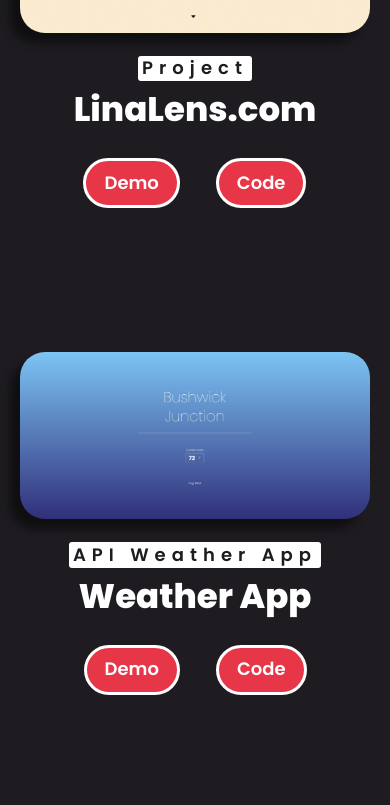
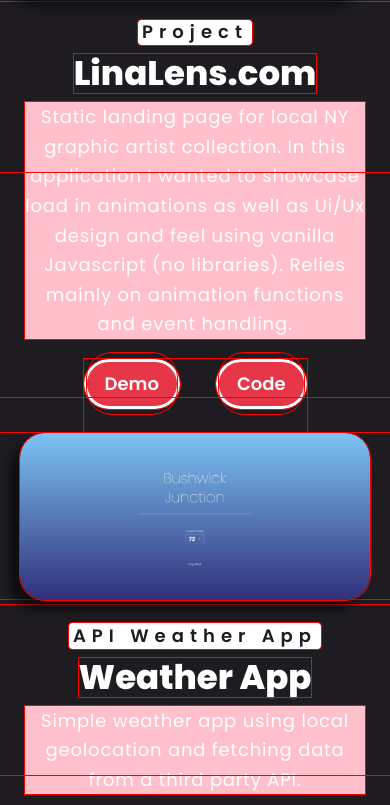
Before and after one commit to GioLorenzo/PORTFOLIO, a website: page index.html in a window 390 px wide. Shown: the part 1599-2404 px from the top of the page. Drawn offline with nearby package versions, Linux system fonts and the light colour scheme; a script that the page names is missing.

Commit message:
fixed mobile layout

```diff
--- a/index.html
+++ b/index.html
@@ -124,8 +124,11 @@
                 <div class="inner">
                     <p class="subtitle">Project</p>
                     <p class="featured-title">LinaLens.com</p>
-                    <p class="featured-desc">Lorem ipsum dolor sit amet consectetur adipisicing elit. Soluta natus
-                        optio, eaque modi doloribus quis maxime magnam sapiente itaque id!</p>
+                    <p class="featured-desc">Static landing page for local NY graphic artist collection. In this
+                        application I wanted to showcase load in animations as well as Ui/Ux design and feel using
+                        vanilla Javascript (no libraries).
+                        Relies mainly on animation functions and event handling.
+                    </p>
                     <div class="button-container">
                         <button class="project-one-demo">
                             <a href="https://giolorenzo.github.io/Lina-Mohamed-Project/" target="_blank">Demo</a>
@@ -143,8 +146,7 @@
                 <div class="inner">
                     <p class="subtitle">API Weather App</p>
                     <p class="featured-title">Weather App</p>
-                    <p class="featured-desc">Lorem ipsum dolor sit amet consectetur adipisicing elit. Soluta natus
-                        optio, eaque modi doloribus quis maxime magnam sapiente itaque id!</p>
+                    <p class="featured-desc">Simple weather app using local geolocation and fetching data from a third party API.</p>
                     <div class="button-container">
                         <button class="project-one-demo">
                             <a href="https://giolorenzo.github.io/js-weather-app-using-api/" target="_blank">Demo</a>
@@ -162,8 +164,7 @@
                 <div class="inner">
                     <p class="subtitle">Animations</p>
                     <p class="featured-title">FormAnimate.com</p>
-                    <p class="featured-desc">Lorem ipsum dolor sit amet consectetur adipisicing elit. Soluta natus
-                        optio, eaque modi doloribus quis maxime magnam sapiente itaque id!</p>
+                    <p class="featured-desc">Form animations and validation to showcase Ui/Ux proficiency.</p>
                     <div class="button-container">
                         <button class="project-one-demo">
                             <a href="https://giolorenzo.github.io/Full-Page-Form-Animation/" target='_blank'>Demo</a>
@@ -181,8 +182,7 @@
                 <div class="inner">
                     <p class="subtitle">Resposive Mock Site</p>
                     <p class="featured-title">Leika Cameras</p>
-                    <p class="featured-desc">Lorem ipsum dolor sit amet consectetur adipisicing elit. Soluta natus
-                        optio, eaque modi doloribus quis maxime magnam sapiente itaque id!</p>
+                    <p class="featured-desc">A static, responsive, mobile-friendly landing page</p>
                     <div class="button-container">
                         <button class="project-one-demo">
                             <a href="https://giolorenzo.github.io/responsive-camera-site/" target='_blank'>Demo</a>
@@ -200,8 +200,7 @@
                 <div class="inner">
                     <p class="subtitle">Typeography & Animation</p>
                     <p class="featured-title">Beautiful Landing Page</p>
-                    <p class="featured-desc">Lorem ipsum dolor sit amet consectetur adipisicing elit. Soluta natus
-                        optio, eaque modi doloribus quis maxime magnam sapiente itaque id!</p>
+                    <p class="featured-desc">Showcasing typeography and animations.</p>
                     <div class="button-container">
                         <button class="project-one-demo">
                             <a href="https://giolorenzo.github.io/modern-trendy-website/" target='_blank'>Demo</a>
--- a/scss/_-style.scss
+++ b/scss/_-style.scss
@@ -39,9 +39,9 @@ html {
   scroll-behavior: smooth;
 }
 
-// * {
-//   outline: 1px solid #f00 !important;
-// }
+* {
+  outline: 1px solid #f00 !important;
+}
 
 body {
   background-color: var(--clr-bg-main);
@@ -536,6 +536,7 @@ body {
   left: 0;
   height: auto;
   width: 100%;
+
   path {
     width: 100vw;
   }
@@ -570,12 +571,11 @@ body {
   }
 
   .portfolio-container {
-    margin-top: 4rem;
+    margin-top: 2rem;
     display: flex;
     flex-direction: column;
     justify-content: center;
     align-items: center;
-    margin-bottom: 4rem;
     padding: 0;
     height: auto;
 
@@ -589,10 +589,7 @@ body {
     }
 
     .portfolio-text {
-      display: flex;
-      flex-direction: column;
-      align-items: center;
-      justify-content: space-around;
+      height: 400px;
 
       .inner {
         display: flex;
@@ -622,11 +619,16 @@ body {
         color: #fff;
         font-size: 34px;
         letter-spacing: 0;
+        text-align: center;
         margin: .5rem 0;
+
       }
 
       .featured-desc {
-        display: none;
+        text-align: center;
+        width: 50%;
+        min-width: 340px;
+        background: pink;
         font-weight: 400;
         letter-spacing: 0.045em;
         line-height: 1.645;
```
Also changed, not shown: css/style.css, 1 other file.
